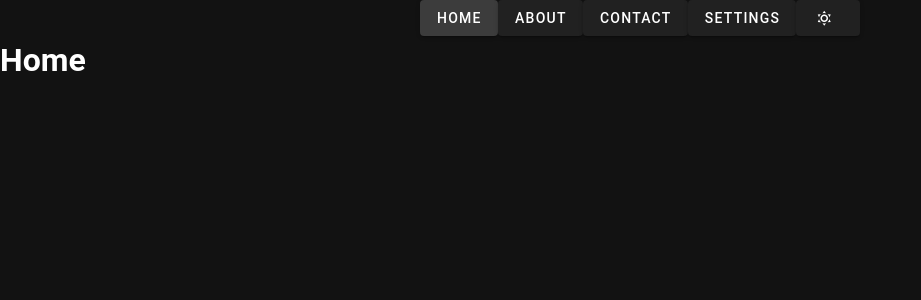
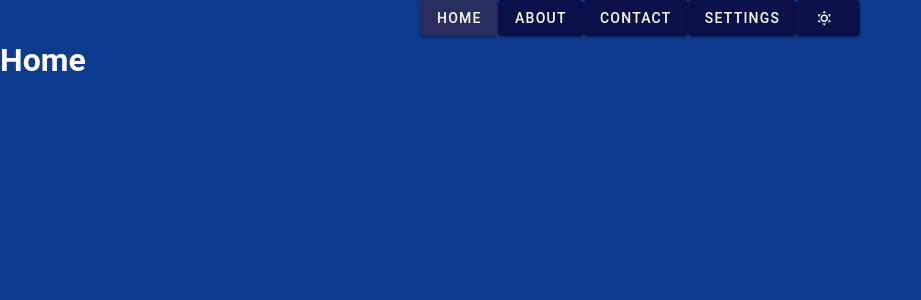
Before and after one commit to tloszkov/nagykede, a Vue app: page / in a window 1280 px wide. Shown: the top 300 px of the page, without its empty margins (0-921 px from the left). Built offline with nearby package versions, Linux system fonts and the light colour scheme.

Commit message:
feat: Add light and dark theme configurations to Vuetify plugin

```diff
--- a/src/plugins/vuetify.ts
+++ b/src/plugins/vuetify.ts
@@ -15,5 +15,35 @@ import { createVuetify } from 'vuetify'
 export default createVuetify({
   theme: {
     defaultTheme: 'dark',
+    themes: {
+      light: {
+        colors: {
+          background: '#e8dcac',
+          surface: 'rgba(152,129,98,0.86)',
+          primary: '#6200EE',
+          'primary-darken-1': '#3700B3',
+          secondary: '#03DAC6',
+          'secondary-darken-1': '#018786',
+          error: '#B00020',
+          info: '#2196F3',
+          success: '#4CAF50',
+          warning: '#FB8C00',
+        }
+      },
+      dark: {
+        colors: {
+          background: '#0d3b8e',
+          surface: '#0b104a',
+          primary: '#BB86FC',
+          'primary-darken-1': '#3700B3',
+          secondary: '#03DAC5',
+          'secondary-darken-1': '#03DAC5',
+          error: '#CF6679',
+          info: '#2196F3',
+          success: '#4CAF50',
+          warning: '#FB8C00',
+        }
+      }
+    }
   },
 })
```
